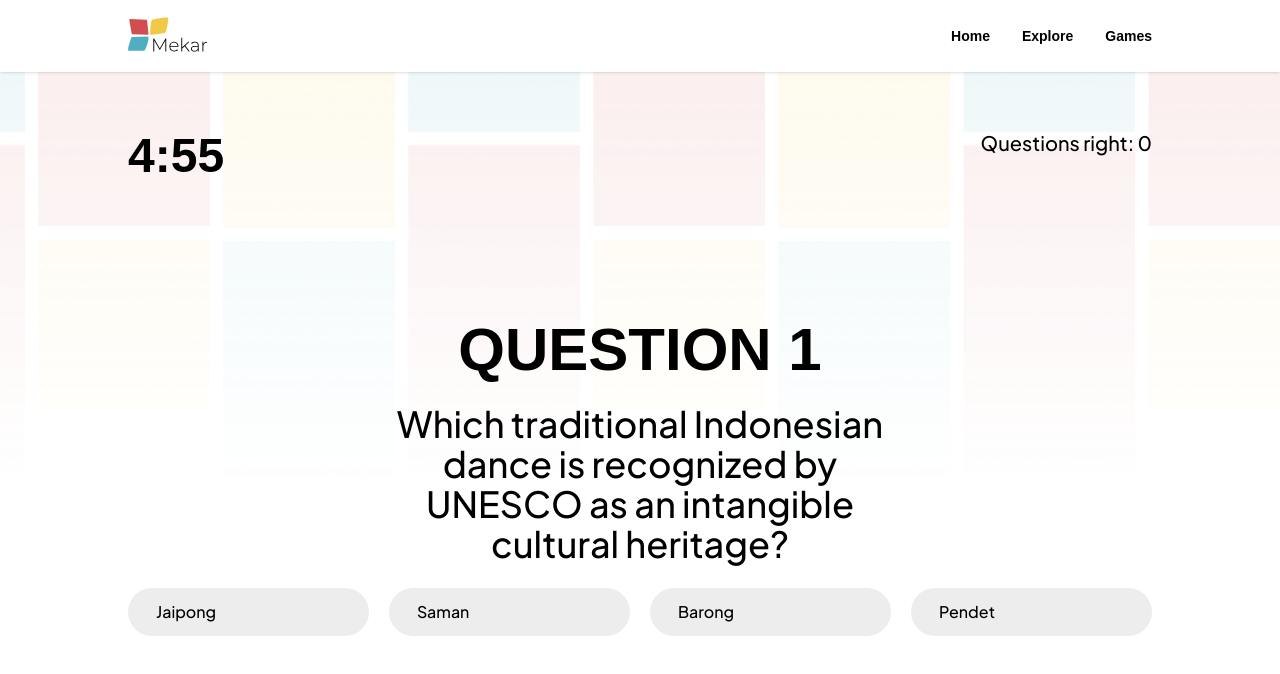
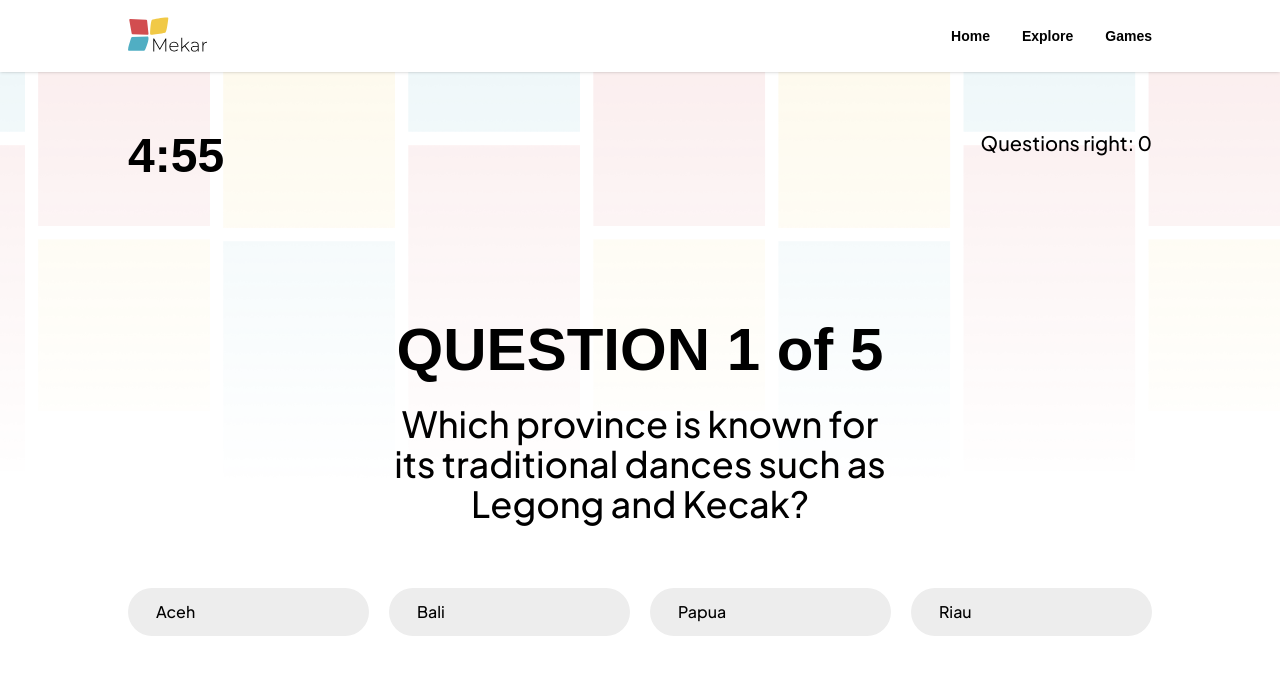
Before and after one commit to Morax8/GH6, a Next.js app: page /game/quiz/play in a window 1280 px wide. Shown: the top 674 px of the page. Built offline with nearby package versions, Linux system fonts and the light colour scheme.

Commit message:
adding quiz question and randomize

```diff
--- a/app/game/cultureguessr/play/page.js
+++ b/app/game/cultureguessr/play/page.js
@@ -1,8 +1,8 @@
-'use client';
+"use client";
 
 import Navbar from "../../../components/Navbar.js";
 import GridGuides from "../../../components/GridGuides.js";
-import { useRouter } from 'next/navigation';
+import { useRouter } from "next/navigation";
 import { useState, useEffect, useRef } from "react";
 import TryAgainGoBack from "@/app/components/TryAgainGoBack.js";
 
@@ -15,30 +15,30 @@ const CulturalBuildings = [
     hints: [
       "A massive 9th-century Mahayana Buddhist temple.",
       "Features thousands of stone relief panels and Buddha statues.",
-      "Recognized as a UNESCO World Heritage Site."
-    ]
+      "Recognized as a UNESCO World Heritage Site.",
+    ],
   },
   {
     id: 2,
     name: "Prambanan Temple",
     location: "Yogyakarta",
-    coordinates: { lat: -7.7520, lng: 110.4910 },
+    coordinates: { lat: -7.752, lng: 110.491 },
     hints: [
       "A 9th-century Hindu temple complex dedicated to Trimurti.",
       "Famous for its tall, pointed architecture.",
-      "Associated with the legend of Roro Jonggrang."
-    ]
+      "Associated with the legend of Roro Jonggrang.",
+    ],
   },
   {
     id: 3,
     name: "Taman Sari Water Castle",
     location: "Yogyakarta",
-    coordinates: { lat: -7.8110, lng: 110.3631 },
+    coordinates: { lat: -7.811, lng: 110.3631 },
     hints: [
       "Once a royal garden of the Sultanate of Yogyakarta.",
       "Used for bathing, meditation, and hiding.",
-      "Contains underground tunnels and pools."
-    ]
+      "Contains underground tunnels and pools.",
+    ],
   },
   {
     id: 4,
@@ -48,9 +48,9 @@ const CulturalBuildings = [
     hints: [
       "A royal palace of the Sultanate of Deli.",
       "Built in the late 19th century by Sultan Ma'mun Al Rasyid.",
-      "Combines Malay, Islamic, Spanish, and Indian architectural styles."
-    ]
-  }
+      "Combines Malay, Islamic, Spanish, and Indian architectural styles.",
+    ],
+  },
 ];
 
 function formatTime(seconds) {
@@ -85,7 +85,7 @@ export default function CultureGuessr() {
           linksControl: false,
           panControl: false,
           zoomControl: false,
-          enableCloseButton: false
+          enableCloseButton: false,
         });
       }
     }
@@ -113,8 +113,8 @@ export default function CultureGuessr() {
     if (timeLeft <= 0) return;
 
     const timer = setInterval(() => {
-      setTimeLeft(prev => prev - 1);
-      setElapsedTime(prev => prev + 1);
+      setTimeLeft((prev) => prev - 1);
+      setElapsedTime((prev) => prev + 1);
     }, 1000);
 
     return () => clearInterval(timer);
@@ -129,12 +129,12 @@ export default function CultureGuessr() {
       setIsCorrect(guessIsCorrect);
 
       if (guessIsCorrect) {
-        setCorrectCount(prev => prev + 1);
+        setCorrectCount((prev) => prev + 1);
         setUserGuess("");
         setTimeout(() => {
           setIsCorrect(null);
-          setCurrentBuildingIndex(prev => prev + 1);
-          setTimeLeft(prev => prev + 15);
+          setCurrentBuildingIndex((prev) => prev + 1);
+          setTimeLeft((prev) => prev + 15);
           setElapsedTime(0);
         }, 1000);
       }
@@ -185,17 +185,25 @@ export default function CultureGuessr() {
         ) : (
           <div className="flex flex-col h-120 w-full gap-4">
             <div className="flex justify-center w-full items-center mt-8">
-              <TryAgainGoBack links={['/game/cultureguessr', '/game']} />
+              <TryAgainGoBack links={["/game/cultureguessr", "/game"]} />
             </div>
             <div className="font-bold text-5xl text-center">TIME IS UP!</div>
-            <div className="text-xl text-center">You got {correctCount} correct!</div>
-            <div className="text-bold text-3xl font-bold text-center">It's from</div>
-            <div className="font-bold text-6xl text-center">{currentBuilding.location}</div>
+            <div className="text-xl text-center">
+              You got {correctCount} correct!
+            </div>
+            <div className="text-bold text-3xl font-bold text-center">
+              It's from
+            </div>
+            <div className="font-bold text-6xl text-center">
+              {currentBuilding.location}
+            </div>
           </div>
         )}
 
         <div className="flex flex-col w-full gap-2">
-          <div className="font-semibold text-xl">Which Province is it From?</div>
+          <div className="font-semibold text-xl">
+            Which Province is it From?
+          </div>
           <input
             type="text"
             placeholder="Your guess"
@@ -204,7 +212,13 @@ export default function CultureGuessr() {
             onKeyDown={handleGuessSubmit}
             className={`
               w-full bg-[#EDEDED] py-3 px-5 rounded-full outline-none border
-              ${isCorrect === null ? 'border-transparent' : isCorrect ? 'border-green-500' : 'border-red-500'}
+              ${
+                isCorrect === null
+                  ? "border-transparent"
+                  : isCorrect
+                  ? "border-green-500"
+                  : "border-red-500"
+              }
             `}
           />
         </div>
--- a/app/game/quiz/play/page.js
+++ b/app/game/quiz/play/page.js
@@ -1,40 +1,101 @@
-'use client'
+"use client";
 
 import Navbar from "../../../components/Navbar.js";
 import GridGuides from "../../../components/GridGuides.js";
 import Image from "next/image";
-import { useRouter } from 'next/navigation';
-import '../../cooking/cooking.css';
+import { useRouter } from "next/navigation";
+import "../../cooking/cooking.css";
 import TimerAngel from "@/app/components/TimerAngel.js";
 import ChoiceGrid from "@/app/components/choiceGrid.js";
 import { useState } from "react";
 import TryAgainGoBack from "@/app/components/TryAgainGoBack.js";
+import { useMemo } from "react";
 
 const QUESTIONS = [
   {
-    question: "Which traditional Indonesian dance is recognized by UNESCO as an intangible cultural heritage?",
+    question:
+      "Which traditional Indonesian dance is recognized by UNESCO as an intangible cultural heritage?",
     choices: ["Jaipong", "Saman", "Barong", "Pendet"],
     correctIndex: 1, // Saman
   },
   {
-    question: "Which island is the most populated in Indonesia and home to the capital city, Jakarta?",
+    question:
+      "Which island is the most populated in Indonesia and home to the capital city, Jakarta?",
     choices: ["Sumatra", "Bali", "Java", "Kalimantan"],
     correctIndex: 2, // Java
   },
   {
-    question: "Which of the following is a traditional Indonesian food made from fermented soybeans?",
+    question:
+      "Which of the following is a traditional Indonesian food made from fermented soybeans?",
     choices: ["Tempeh", "Rendang", "Sate", "Bakso"],
     correctIndex: 0, // Tempeh
   },
   {
-    question: "Which of the following is a traditional Indonesian food made from fermented soybeans?",
-    choices: ["Tempeh", "Rendang", "Sate", "Bakso"],
-    correctIndex: 0, // Tempeh
+    question:
+      "What is the name of the Indonesian traditional batik technique involving wax-resist dyeing?",
+    choices: ["Tenun", "Ikat", "Songket", "Batik Tulis"],
+    correctIndex: 3, // Batik Tulis
   },
   {
-    question: "Which of the following is a traditional Indonesian food made from fermented soybeans?",
-    choices: ["Tempeh", "Rendang", "Sate", "Bakso"],
-    correctIndex: 0, // Tempeh
+    question: "Which volcano is the highest in Indonesia?",
+    choices: ["Mount Merapi", "Mount Semeru", "Mount Rinjani", "Mount Kerinci"],
+    correctIndex: 3, // Mount Kerinci
+  },
+  {
+    question: "What is the name of the traditional house of the Toraja people?",
+    choices: ["Rumah Gadang", "Limas", "Tongkonan", "Joglo"],
+    correctIndex: 2, // Tongkonan
+  },
+  {
+    question: "Which national park is home to the endangered Komodo dragons?",
+    choices: ["Ujung Kulon", "Gunung Leuser", "Komodo", "Bromo Tengger Semeru"],
+    correctIndex: 2, // Komodo
+  },
+  {
+    question:
+      "What is the name of Indonesia's traditional shadow puppet performance?",
+    choices: ["Reog", "Kuda Lumping", "Wayang Kulit", "Lenong"],
+    correctIndex: 2, // Wayang Kulit
+  },
+  {
+    question: "Which city is known as the 'City of Flowers' in Indonesia?",
+    choices: ["Jakarta", "Bandung", "Malang", "Yogyakarta"],
+    correctIndex: 1, // Bandung
+  },
+  {
+    question:
+      "Which lake is the largest volcanic lake in the world, located in North Sumatra?",
+    choices: ["Lake Maninjau", "Lake Toba", "Lake Singkarak", "Lake Poso"],
+    correctIndex: 1, // Lake Toba
+  },
+  {
+    question:
+      "What is the name of the traditional musical instrument made of bamboo and played by shaking?",
+    choices: ["Sasando", "Angklung", "Gamelan", "Kecapi"],
+    correctIndex: 1, // Angklung
+  },
+  {
+    question:
+      "Which Indonesian island is famous for its unique funeral rituals and hanging graves?",
+    choices: ["Java", "Sulawesi", "Bali", "Sumatra"],
+    correctIndex: 1, // Sulawesi (Toraja people)
+  },
+  {
+    question:
+      "Which Indonesian food is made from beef slowly cooked in coconut milk and spices?",
+    choices: ["Soto", "Rendang", "Rawon", "Gudeg"],
+    correctIndex: 1, // Rendang
+  },
+  {
+    question:
+      "Which province is known for its traditional dances such as Legong and Kecak?",
+    choices: ["Aceh", "Bali", "Papua", "Riau"],
+    correctIndex: 1, // Bali
+  },
+  {
+    question: "Which Indonesian island is known for its pink sand beach?",
+    choices: ["Bali", "Flores", "Lombok", "Komodo"],
+    correctIndex: 3, // Komodo
   },
 ];
 
@@ -43,6 +104,12 @@ const links = ["/game/quiz", "/game"];
 export default function QuizPlay() {
   const [feedback, setFeedback] = useState("");
   const [questionIndex, setQuestionIndex] = useState(0);
+
+  const randomizedQuestions = useMemo(() => {
+    const shuffled = [...QUESTIONS].sort(() => 0.5 - Math.random());
+    return shuffled.slice(0, 5);
+  }, []);
+
   const [selectedIndex, setSelectedIndex] = useState(null);
   const [isLocked, setIsLocked] = useState(false);
   const [correctCount, setCorrectCount] = useState(0);
@@ -50,7 +117,7 @@ export default function QuizPlay() {
 
   const router = useRouter();
 
-  const current = QUESTIONS[questionIndex];
+  const current = randomizedQuestions[questionIndex];
 
   const handleChoiceClick = (choice, index) => {
     if (isLocked || isFinished) return;
@@ -67,7 +134,7 @@ export default function QuizPlay() {
       setTimeout(() => {
         const nextIndex = questionIndex + 1;
 
-      if (nextIndex >= QUESTIONS.length) {
+        if (nextIndex >= randomizedQuestions.length) {
           setIsFinished(true);
         } else {
           setQuestionIndex(nextIndex);
@@ -78,9 +145,7 @@ export default function QuizPlay() {
       }, 2000);
     } else {
       setFeedback("Wrong!");
-
     }
-
   };
 
   return (
@@ -115,7 +180,8 @@ export default function QuizPlay() {
               }}
             />
 
-                <div className="text-[20px] font-medium"
+            <div
+              className="text-[20px] font-medium"
               style={{ fontFamily: "var(--font-plus-jakarta-sans)" }}
             >
               Questions right: {correctCount}
@@ -123,17 +189,15 @@ export default function QuizPlay() {
           </div>
 
           <div className="absolute top-34 flex flex-col gap-1 items-center  w-full ">
-
             {["Wrong!", "Time is Up!"].includes(feedback) && (
               <TryAgainGoBack links={links} />
             )}
 
-                <div className="font-bold text-7xl">
-                    {feedback}
-                </div>
+            <div className="font-bold text-7xl">{feedback}</div>
 
             {["Wrong!", "Time is Up!"].includes(feedback) && (
-                 <div className="text-[20px] font-medium"
+              <div
+                className="text-[20px] font-medium"
                 style={{ fontFamily: "var(--font-plus-jakarta-sans)" }}
               >
                 You got {correctCount} questions right!
@@ -144,7 +208,7 @@ export default function QuizPlay() {
           {/* Question UI */}
           <div className="flex flex-col gap-6 justify-center w-full items-center mt-12  mt-60 mb-40">
             <div className="font-bold text-6xl fade-in delay-1">
-                  QUESTION {questionIndex + 1}
+              QUESTION {questionIndex + 1} of {randomizedQuestions.length}
             </div>
 
             <div
@@ -154,7 +218,6 @@ export default function QuizPlay() {
               <div className="col-span-6 col-start-4 text-center">
                 {current.question}
               </div>
-
             </div>
           </div>
 
@@ -165,10 +228,8 @@ export default function QuizPlay() {
               selectedIndex={selectedIndex}
               correctIndex={current.correctIndex}
               isLocked={isLocked}
-
             />
           </div>
-
         </div>
       </div>
     </div>
```
Lines whose indentation alone changed are shown as unchanged.
